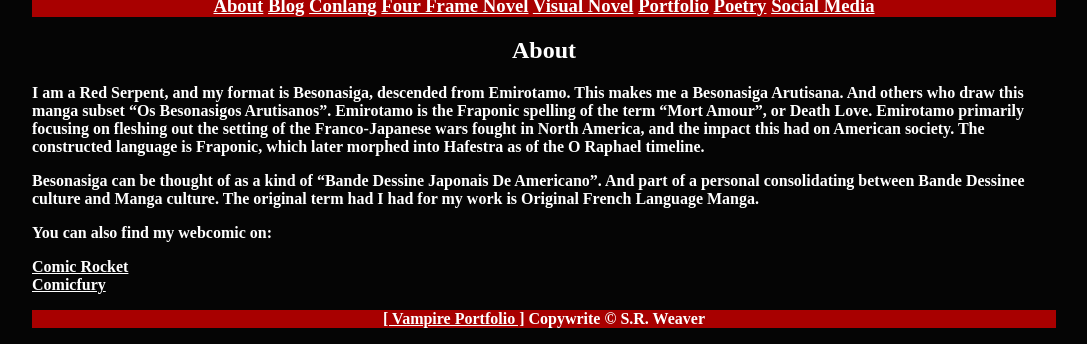
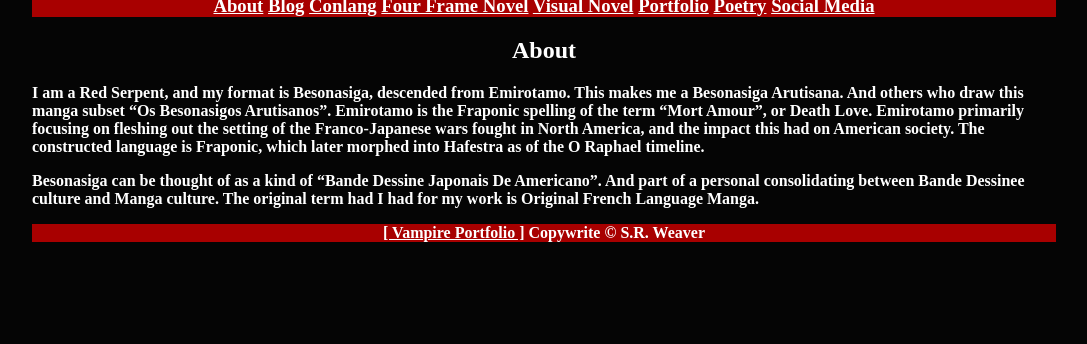
Before and after one commit to LWFlouisa/VampirePortfolio, a Jekyll site: the page built from about.md, in a window 1280 px wide, cut to the strip 666-1010 px from the top of the page. Shown: the whole strip, without its empty margins (96-1183 px from the left). Built offline with Jekyll 4.4.1, drawn with Linux system fonts in a browser that asks for light colours; after the commit the page ends 924 px from its top, so only the background shows below that.

Commit message:
Update about.md

```diff
--- a/about.md
+++ b/about.md
@@ -7,8 +7,3 @@ permalinl: /about
 I am a Red Serpent, and my format is Besonasiga, descended from Emirotamo. This makes me a Besonasiga Arutisana. And others who draw this manga subset "Os Besonasigos Arutisanos". Emirotamo is the Fraponic spelling of the term "Mort Amour", or Death Love. Emirotamo primarily focusing on fleshing out the setting of the Franco-Japanese wars fought in North America, and the impact this had on American society. The constructed language is Fraponic, which later morphed into Hafestra as of the O Raphael timeline.
 
 Besonasiga can be thought of as a kind of "Bande Dessine Japonais De Americano". And part of a personal consolidating between Bande Dessinee culture and Manga culture. The original term had I had for my work is Original French Language Manga.
-
-You can also find my webcomic on:
-
-[Comic Rocket](https://www.comic-rocket.com/explore/uploaded-fairy/)<br />
-[Comicfury](https://uploadedfairy.thecomicseries.com)
```
